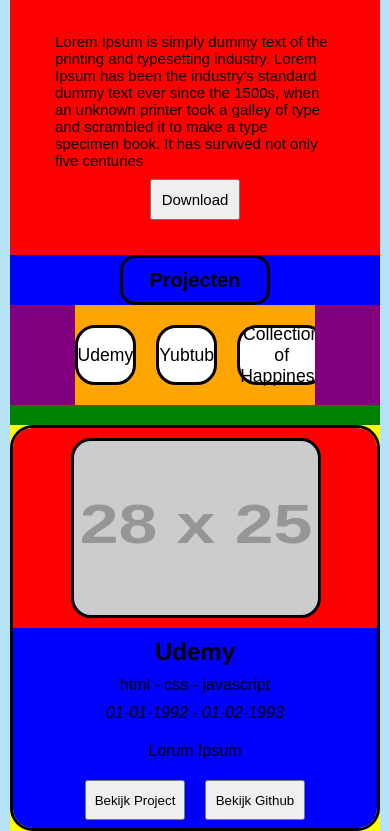
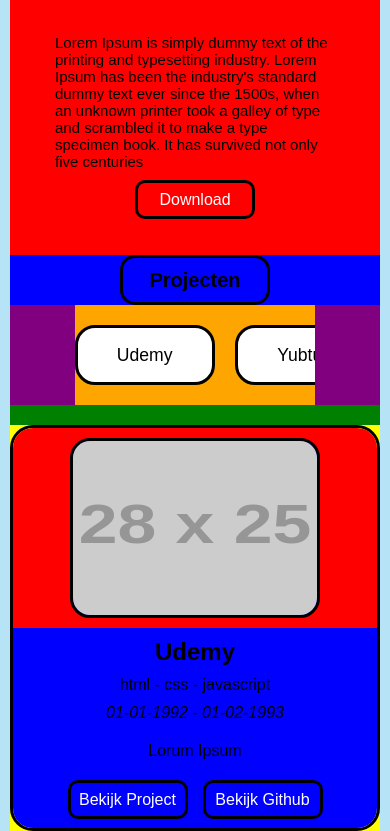
Before and after one commit to Milouyg/Portfolio, an Angular app: page / in a window 390 px wide. Shown: the part 1195-2026 px from the top of the page. Built offline with nearby package versions, Linux system fonts and the light colour scheme.

Commit message:
Made Projects responsive and replaced the buttons with the component button

```diff
--- a/src/app/components/about-me/about-me.component.html
+++ b/src/app/components/about-me/about-me.component.html
@@ -20,7 +20,7 @@
             <div class="content-wrapper work">
                 <summary class="description">
                     {{data["work-attitude"]["description"]}}
-                    <button class="download-btn">{{data["work-attitude"]["btn"]}}</button>
+                    <app-button [link]="data['work-attitude']['btn-link']" [text]="data['work-attitude']['btn-text']"></app-button>
                 </summary>
             </div>
         </div>
--- a/src/app/components/about-me/about-me.component.scss
+++ b/src/app/components/about-me/about-me.component.scss
@@ -63,17 +63,9 @@
                                 width: 23rem;
                             }
                         }
-
-
                     }
 
                     &.work{
-
-                        .download-btn{
-                            padding: 1rem;
-                            bottom: -27.5rem;
-                            font-size: 2rem;
-                        }
                     }
 
                 .description{
@@ -87,8 +79,6 @@
                     padding: 1rem 3rem;
                     width: 75%;
                     height: 21rem;
-
-
                 }
             }
         }
@@ -106,9 +96,6 @@
                         &.personality{
                         }
                         &.work{
-                            .download-btn{
-                                font-size: 2rem;
-                            }
                         }
                     .description{
                         font-size: 2rem;
@@ -131,9 +118,6 @@
                         &.personality{
                         }
                         &.work{
-                            .download-btn{
-                                font-size: 2rem;
-                            }
                         }
                     .description{
                         font-size: 1.8rem;
@@ -168,9 +152,6 @@
                             }
                         }
                         &.work{
-                            .download-btn{
-                                font-size: 2rem;
-                            }
                         }
                     .description{
                         padding: 1rem;
@@ -182,7 +163,6 @@
         }
     }
 }
-
 
 
 @media screen and (max-width: 62.5rem) {
@@ -211,9 +191,6 @@
                             }
                         }
                         &.work{
-                            .download-btn{
-                                font-size: 1.6rem;
-                            }
                         }
                     .description{
                         padding: 1rem;
@@ -257,9 +234,6 @@
                             }
                         }
                         &.work{
-                            .download-btn{
-                                font-size: 2rem;
-                            }
                         }
                     .description{
                         padding: 1rem;
@@ -299,9 +273,6 @@
                             }
                         }
                         &.work{
-                            .download-btn{
-                                font-size: 1.7rem;
-                            }
                         }
                     .description{
                         padding: 1rem;
@@ -338,9 +309,6 @@
                             }
                         }
                         &.work{
-                            .download-btn{
-                                font-size: 1.5rem;
-                            }
                         }
                     .description{
                         padding: 1rem;
@@ -377,9 +345,6 @@
                             }
                         }
                         &.work{
-                            .download-btn{
-                                font-size: 1.5rem;
-                            }
                         }
                     .description{
                         padding: 1rem;
--- a/src/app/components/button/button.component.html
+++ b/src/app/components/button/button.component.html
@@ -1,3 +1,3 @@
 <button class="button">
-    <a class="link" href="">{{text}}</a>
+    <a class="link" [href]="link">{{text}}</a>
 </button>
--- a/src/app/components/button/button.component.scss
+++ b/src/app/components/button/button.component.scss
@@ -1,11 +1,11 @@
 .button{
-    width: 10rem;
-    height: 4rem;
+    width: 12rem;
+    padding: .75rem;
     background: none;
     border: .3rem solid black;
     border-radius: 1rem;
     .link{
-        font-size: 2rem;
+        font-size: 1.6rem;
         text-decoration: none;
         color: white;
     }
--- a/src/app/components/button/button.component.ts
+++ b/src/app/components/button/button.component.ts
@@ -8,4 +8,6 @@ import { Component, Input } from '@angular/core';
 })
 export class ButtonComponent {
     @Input()text!:string;
+    @Input()link!:string;
+    @Input()target:string = "_blank";
 }
--- a/src/app/components/projects/projects.component.html
+++ b/src/app/components/projects/projects.component.html
@@ -30,12 +30,8 @@
                     </div>
                     <div class="description">{{ activeProject['description'] }}</div>
                     <div class="button-wrapper">
-                        <button class="button-detail">
-                            <a class="link-detail" target="_blank" [href]="activeProject['githubLink']">{{projectData['ctaProject']}}</a>
-                        </button>
-                        <button class="button-detail">
-                            <a class="link-detail" target="_blank" [href]="activeProject['githubLink']">{{projectData['ctaGithub']}}</a>
-                        </button>
+                        <app-button [link]="activeProject['githubLink']" [text]="projectData['ctaProject']"></app-button>
+                        <app-button [link]="activeProject['githubLink']" [text]="projectData['ctaGithub']"></app-button>
                     </div>
                 </div>
             </article>
--- a/src/app/components/projects/projects.component.scss
+++ b/src/app/components/projects/projects.component.scss
@@ -1,4 +1,4 @@
-.projects{
+.projects {
     width: 100%;
     height: 50rem;
     background: blue;
@@ -7,13 +7,13 @@
     justify-content: center;
     flex-direction: column;
 
-    .project-container{
+    .project-container {
         display: flex;
         width: 100%;
         height: 100%;
         background: green;
 
-        .project-list-wrapper{
+        .project-list-wrapper {
             display: flex;
             justify-content: center;
             align-items: center;
@@ -21,7 +21,7 @@
             height: 100%;
             background: purple;
 
-            .project-menu{
+            .project-menu {
                 list-style: none;
                 width: 22rem;
                 height: 35rem;
@@ -40,7 +40,7 @@
                     border-radius: 10px;
                 }
 
-                .project-names{
+                .project-names {
                     text-align: center;
                     width: 80%;
                     margin-bottom: 3rem;
@@ -53,14 +53,14 @@
                     justify-content: center;
                     border: .3rem solid black;
 
-                    &:hover{
+                    &:hover {
                         cursor: pointer;
                     }
                 }
             }
         }
 
-        .project-detail-wrapper{
+        .project-detail-wrapper {
             display: flex;
             justify-content: center;
             align-items: center;
@@ -69,14 +69,14 @@
             flex: 2.3;
             background: yellow;
 
-            .project-details{
+            .project-details {
                 border-radius: 2.3rem;
                 border: .3rem solid black;
                 display: flex;
                 width: 80%;
                 height: 90%;
 
-                .project-imgs{
+                .project-imgs {
                     position: relative;
                     display: flex;
                     justify-content: center;
@@ -86,7 +86,7 @@
                     border-top-left-radius: 2rem;
                     border-bottom-left-radius: 2rem;
 
-                    .big-img{
+                    .big-img {
                         border: .3rem solid black;
                         border-radius: 2rem;
                         position: absolute;
@@ -97,7 +97,7 @@
                         background: blue;
                     }
 
-                    .small-img{
+                    .small-img {
                         border: .3rem solid black;
                         border-radius: 2rem;
                         position: absolute;
@@ -110,7 +110,7 @@
 
                 }
 
-                .project-info{
+                .project-info {
                     padding: 1rem;
                     flex: 1;
                     display: flex;
@@ -123,7 +123,7 @@
                     border-top-right-radius: 2rem;
                     border-bottom-right-radius: 2rem;
 
-                    .project-header-wrapper{
+                    .project-header-wrapper {
                         width: 100%;
                         display: flex;
                         align-items: center;
@@ -131,22 +131,12 @@
                         gap: 1rem;
                     }
 
-                    .button-wrapper{
+                    .button-wrapper {
                         width: 100%;
                         display: flex;
                         justify-content: center;
                         align-items: center;
-                        gap: 2rem;
-
-                        .button-detail{
-                            width: 10rem;
-                            height: 4rem;
-
-                            .link-detail{
-                                text-decoration: none;
-                                color: black;
-                            }
-                        }
+                        gap: 1.5rem;
                     }
                 }
             }
@@ -154,33 +144,35 @@
     }
 }
 
-@media screen and (max-width: 106.25rem) { //1700
-    .projects{
+@media screen and (max-width: 106.25rem) {
 
-        .project-container{
+    //1700
+    .projects {
 
-            .project-list-wrapper{
+        .project-container {
 
-                .project-menu{
+            .project-list-wrapper {
 
-                    .project-names{
-                        width: 85%;
+                .project-menu {
+
+                    .project-names {
+                        width: 90%;
                     }
                 }
             }
 
-            .project-detail-wrapper{
+            .project-detail-wrapper {
 
-                .project-details{
+                .project-details {
 
-                    .project-imgs{
+                    .project-imgs {
 
-                        .big-img{
+                        .big-img {
                             height: 22rem;
                             width: 25rem;
                         }
 
-                        .small-img{
+                        .small-img {
                             bottom: 11%;
                             right: 5%;
                             height: 15rem;
@@ -189,17 +181,11 @@
 
                     }
 
-                    .project-info{
+                    .project-info {
 
-                        .project-header-wrapper{
+                        .project-header-wrapper {}
 
-                        }
-
-                        .button-wrapper{
-                            .button-detail{
-
-                            }
-                        }
+                        .button-wrapper {}
                     }
                 }
             }
@@ -207,34 +193,36 @@
     }
 }
 
-@media screen and (max-width: 93.75rem) { //1500
-    .projects{
+@media screen and (max-width: 93.75rem) {
 
-        .project-container{
+    //1500
+    .projects {
 
-            .project-list-wrapper{
+        .project-container {
+
+            .project-list-wrapper {
                 flex: none;
                 width: 22%;
-                .project-menu{
 
-                    .project-names{
+                .project-menu {
 
-                    }
+                    .project-names {}
                 }
             }
 
-            .project-detail-wrapper{
+            .project-detail-wrapper {
 
-                .project-details{
+                .project-details {
                     width: 85%;
-                    .project-imgs{
 
-                        .big-img{
+                    .project-imgs {
+
+                        .big-img {
                             height: 22rem;
                             width: 25rem;
                         }
 
-                        .small-img{
+                        .small-img {
                             bottom: 11%;
                             right: 5%;
                             height: 15rem;
@@ -243,17 +231,11 @@
 
                     }
 
-                    .project-info{
+                    .project-info {
 
-                        .project-header-wrapper{
+                        .project-header-wrapper {}
 
-                        }
-
-                        .button-wrapper{
-                            .button-detail{
-
-                            }
-                        }
+                        .button-wrapper {}
                     }
                 }
             }
@@ -261,36 +243,34 @@
     }
 }
 
-@media screen and (max-width: 71.875rem) { //1150
-    .projects{
-        .project-container{
-            .project-list-wrapper{
-                .project-menu{
-                    .project-names{
-                    }
+@media screen and (max-width: 71.875rem) {
+
+    //1150
+    .projects {
+        .project-container {
+            .project-list-wrapper {
+                .project-menu {
+                    .project-names {}
                 }
             }
 
-            .project-detail-wrapper{
-                .project-details{
+            .project-detail-wrapper {
+                .project-details {
                     width: 92.5%;
-                    .project-imgs{
-                        .big-img{
+
+                    .project-imgs {
+                        .big-img {
                             height: 20rem;
                             width: 23rem;
                         }
-                        .small-img{
-                        }
+
+                        .small-img {}
                     }
 
-                    .project-info{
-                        .project-header-wrapper{
-                        }
-                        .button-wrapper{
-                            .button-detail{
+                    .project-info {
+                        .project-header-wrapper {}
 
-                            }
-                        }
+                        .button-wrapper {}
                     }
                 }
             }
@@ -298,37 +278,35 @@
     }
 }
 
-@media screen and (max-width: 59.375rem) { //950
-    .projects{
-        .project-container{
-            .project-list-wrapper{
-                .project-menu{
-                    width: 100%;
-                    .project-names{
+@media screen and (max-width: 59.375rem) {
+
+    //950
+    .projects {
+        .project-container {
+            .project-list-wrapper {
+                .project-menu {
+                    width: 90%;
+
+                    .project-names {
                         font-size: 110%;
                     }
                 }
             }
 
-            .project-detail-wrapper{
-                .project-details{
+            .project-detail-wrapper {
+                .project-details {
                     width: 100%;
-                    .project-imgs{
-                        .big-img{
 
-                        }
-                        .small-img{
-                        }
+                    .project-imgs {
+                        .big-img {}
+
+                        .small-img {}
                     }
 
-                    .project-info{
-                        .project-header-wrapper{
-                        }
-                        .button-wrapper{
-                            .button-detail{
+                    .project-info {
+                        .project-header-wrapper {}
 
-                            }
-                        }
+                        .button-wrapper {}
                     }
                 }
             }
@@ -336,15 +314,22 @@
     }
 }
 
-@media screen and (max-width: 50rem) { //800
-    .projects{
+@media screen and (max-width: 50rem) {
+
+    //800
+    .projects {
         height: fit-content;
-        .project-container{
+
+        .project-container {
             flex-wrap: wrap;
             gap: 2rem;
-            .project-list-wrapper{
+
+            .project-list-wrapper {
+                display: flex;
+                justify-content: center;
                 width: 100%;
-                .project-menu{
+
+                .project-menu {
                     width: 65%;
                     background: orange;
                     display: flex;
@@ -353,35 +338,37 @@
                     gap: 2rem;
                     height: 10rem;
                     overflow-x: scroll;
-                        //TODO:Figuring out why the width isn't scaling with project-names
 
-                    .project-names{
-                        width: 20rem;
+                    .project-names {
+                        min-width: 14rem;
                         margin-bottom: 0rem;
                     }
                 }
             }
 
-            .project-detail-wrapper{
-                .project-details{
+            .project-detail-wrapper {
+                .project-details {
                     flex-wrap: wrap;
                     display: flex;
                     align-items: center;
                     justify-content: center;
                     width: 50rem;
-                    .project-imgs{
+
+                    .project-imgs {
                         flex: none;
                         width: 100%;
                         height: 20rem;
                         border-top-right-radius: 2rem;
                         border-bottom-left-radius: 0rem;
-                        .big-img{
+
+                        .big-img {
                             top: 5%;
                             left: 7%;
                             height: 18rem;
                             width: 18rem;
                         }
-                        .small-img{
+
+                        .small-img {
                             bottom: 5%;
                             right: 7%;
                             height: 18rem;
@@ -389,17 +376,14 @@
                         }
                     }
 
-                    .project-info{
+                    .project-info {
                         flex: none;
                         width: 100%;
                         height: 20rem;
                         border-bottom-left-radius: 2rem;
                         border-top-right-radius: 0rem;
-                        .project-header-wrapper{
-                            .button-detail{
 
-                            }
-                        }
+                        .project-header-wrapper {}
                     }
                 }
             }
@@ -407,35 +391,38 @@
     }
 }
 
-@media screen and (max-width: 31.25rem) { //500
-    .projects{
-        .project-container{
-            .project-list-wrapper{
-                .project-menu{
-                    .project-names{
-                    }
+@media screen and (max-width: 31.25rem) {
+
+    //500
+    .projects {
+        .project-container {
+            .project-list-wrapper {
+                .project-menu {
+                    .project-names {}
                 }
             }
 
-            .project-detail-wrapper{
-                .project-details{
-                    .project-imgs{
-                        .big-img{
-                            left: 16%;
+            .project-detail-wrapper {
+                .project-details {
+                    .project-imgs {
+                        display: flex;
+                        align-items: center;
+                        justify-content: center;
+
+                        .big-img {
+                            position: unset;
                             height: 18rem;
                             width: 25rem;
                         }
-                        .small-img{
+
+                        .small-img {
                             display: none;
+                            position: unset;
                         }
                     }
 
-                    .project-info{
-                        .project-header-wrapper{
-                            .button-detail{
-
-                            }
-                        }
+                    .project-info {
+                        .project-header-wrapper {}
                     }
                 }
             }
--- a/src/assets/json/info.json
+++ b/src/assets/json/info.json
@@ -24,7 +24,8 @@
         "work-attitude": {
             "title": "werk",
             "description": "Lorem Ipsum is simply dummy text of the printing and typesetting industry. Lorem Ipsum has been the industry's standard dummy text ever since the 1500s, when an unknown printer took a galley of type and scrambled it to make a type specimen book. It has survived not only five centuries",
-            "btn": "Download"
+            "btn-text": "Download",
+            "btn-link": ""
         }
     },
     "projects": {
```
Also changed, not shown: src/app/components/landing-page/landing-page.component.html (+0 -15 lines).
